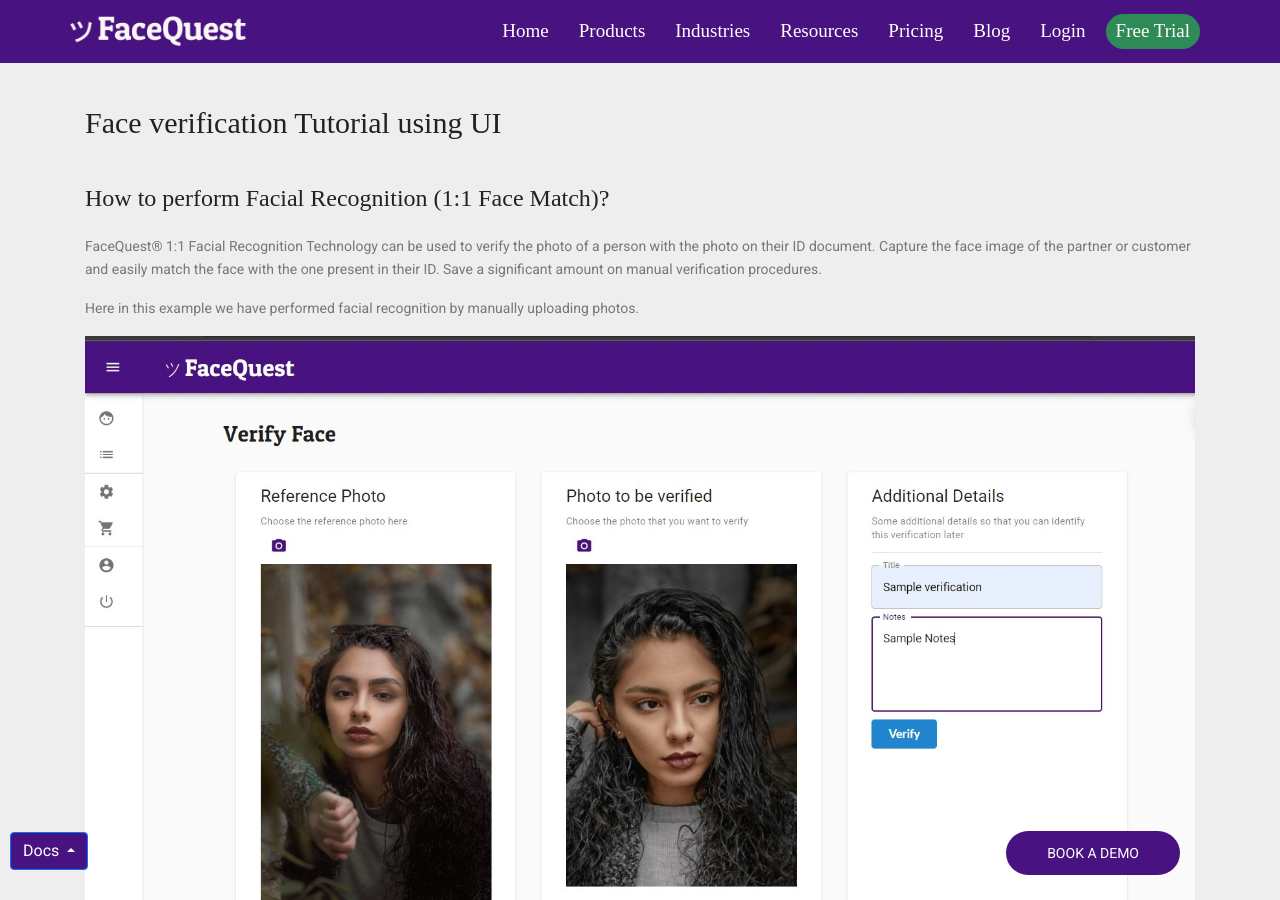
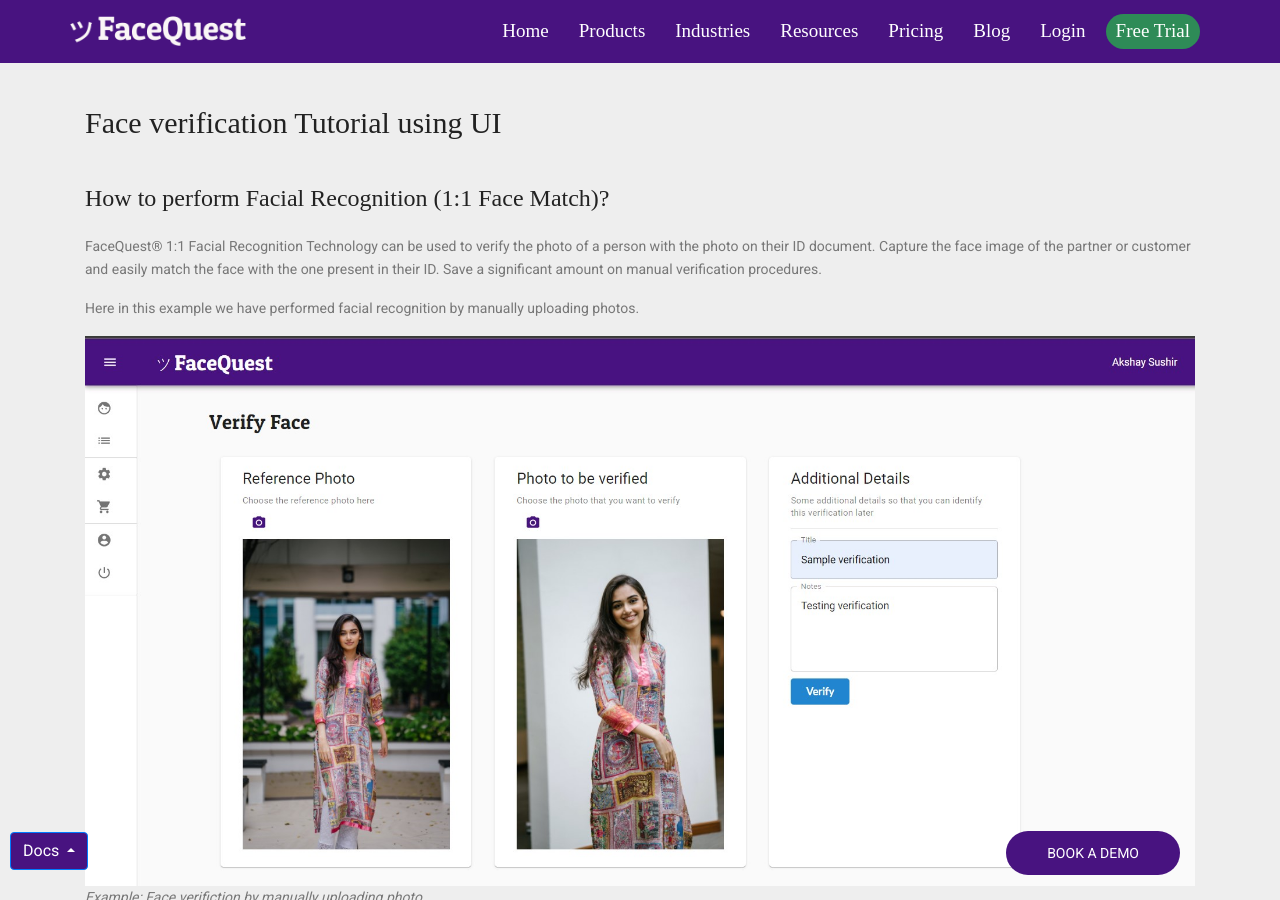
Before and after one commit to ampyard/facequest, a Jekyll site: the page built from tutorial.md, in a window 1280 px wide and 900 px high. Built offline with Jekyll 4.4.1, drawn with Linux system fonts in a browser that asks for light colours; nearby versions of some CDN libraries; some web fonts are replaced; comment, search, counter and statistics services are not loaded.

Commit message:
Add new images

```diff
--- a/tutorial.md
+++ b/tutorial.md
@@ -18,7 +18,7 @@
 
 Here in this example we have performed facial recognition by manually uploading photos.
 
-<img class="img-fluid" src="./img/tutorial/verify-face.jpg" alt="face-verification">
+<img class="img-fluid" src="./img/tutorial/face-verification-1-1.jpg" alt="face-verification">
 *Example: Face verifiction by manually uploading photo*
 
 <br/>
@@ -67,7 +67,7 @@
 <br/>
 In the previous tutorial you have created a folder and uploaded a photo in it. To verify faces we have two options (1:1 Face match) which we have discussed at starting, you can manually upload photos. Here in 1:N Face Match we don’t have to upload Reference Photo manually. We can directly select one from folders that we have uploaded earlier in the reference faces section.
 
-<img class="img-fluid" src="./img/tutorial/verification-cloud.jpg" alt="face-verification-cloud">
+<img class="img-fluid" src="./img/tutorial/cloud-face-verify.jpg" alt="face-verification-cloud">
 
 *Note: If you have a plan that has cloud storage available you can use this feature.*
 
@@ -77,7 +77,7 @@
 Now, you just have to upload the photo in the “Photo to be verified” section by clicking the camera icon. Then there is an option to add notes and title for this verification, so you can identify this verification later. Although it is optional, it is better to add some notes for face verification.
 
 <br/>
-<img class="img-fluid" src="./img/tutorial/verify-result.jpg" alt="face-verification-result">
+<img class="img-fluid" src="./img/tutorial/face-verification-result.jpg" alt="face-verification-result">
 
 *Example: Verifiaction Result*
 
```
Also changed, not shown: img/tutorial/cloud-face-verify.jpg (added), img/tutorial/face-verification-1-1.jpg (added), img/tutorial/face-verification-result.jpg (added).
